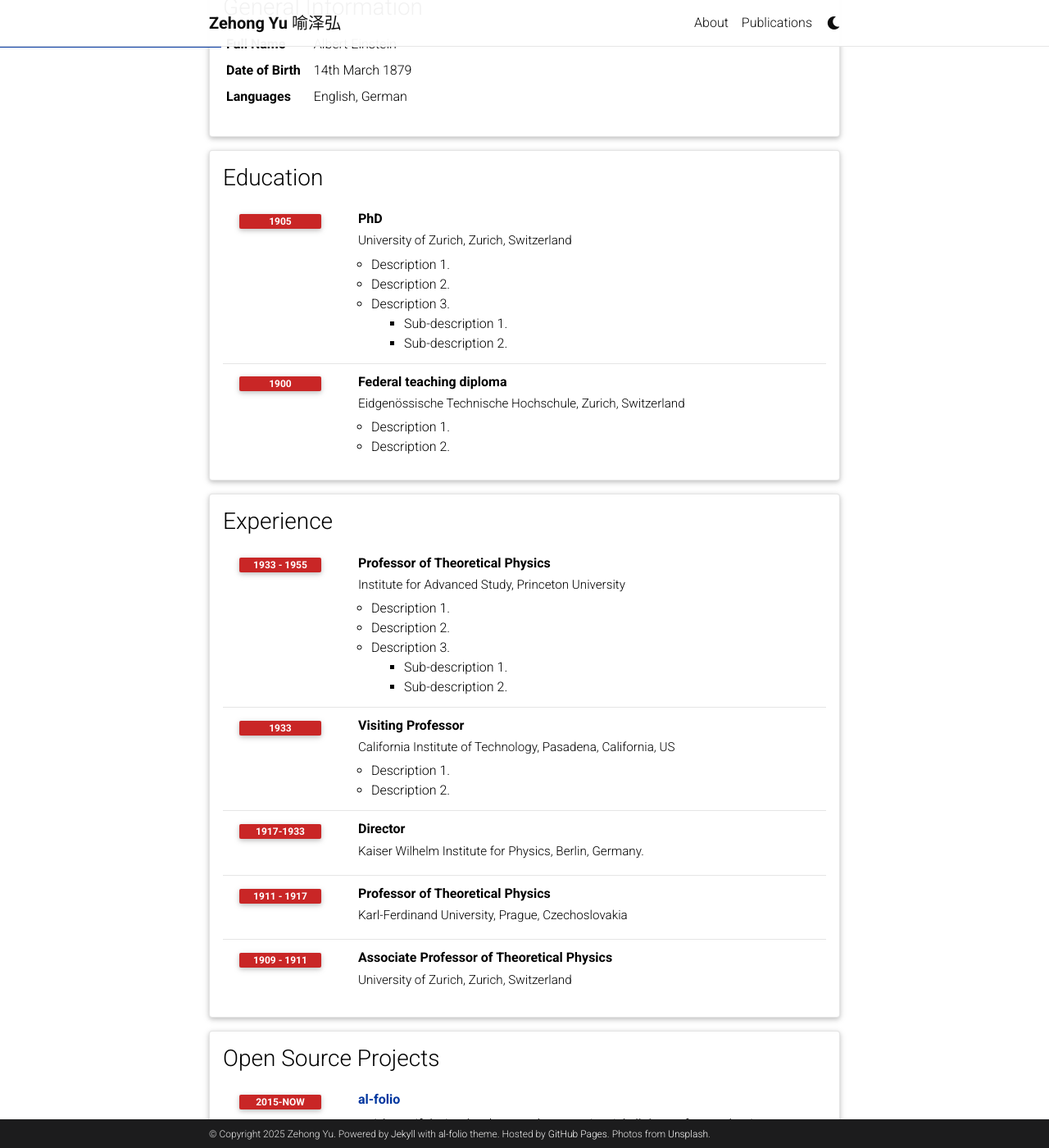
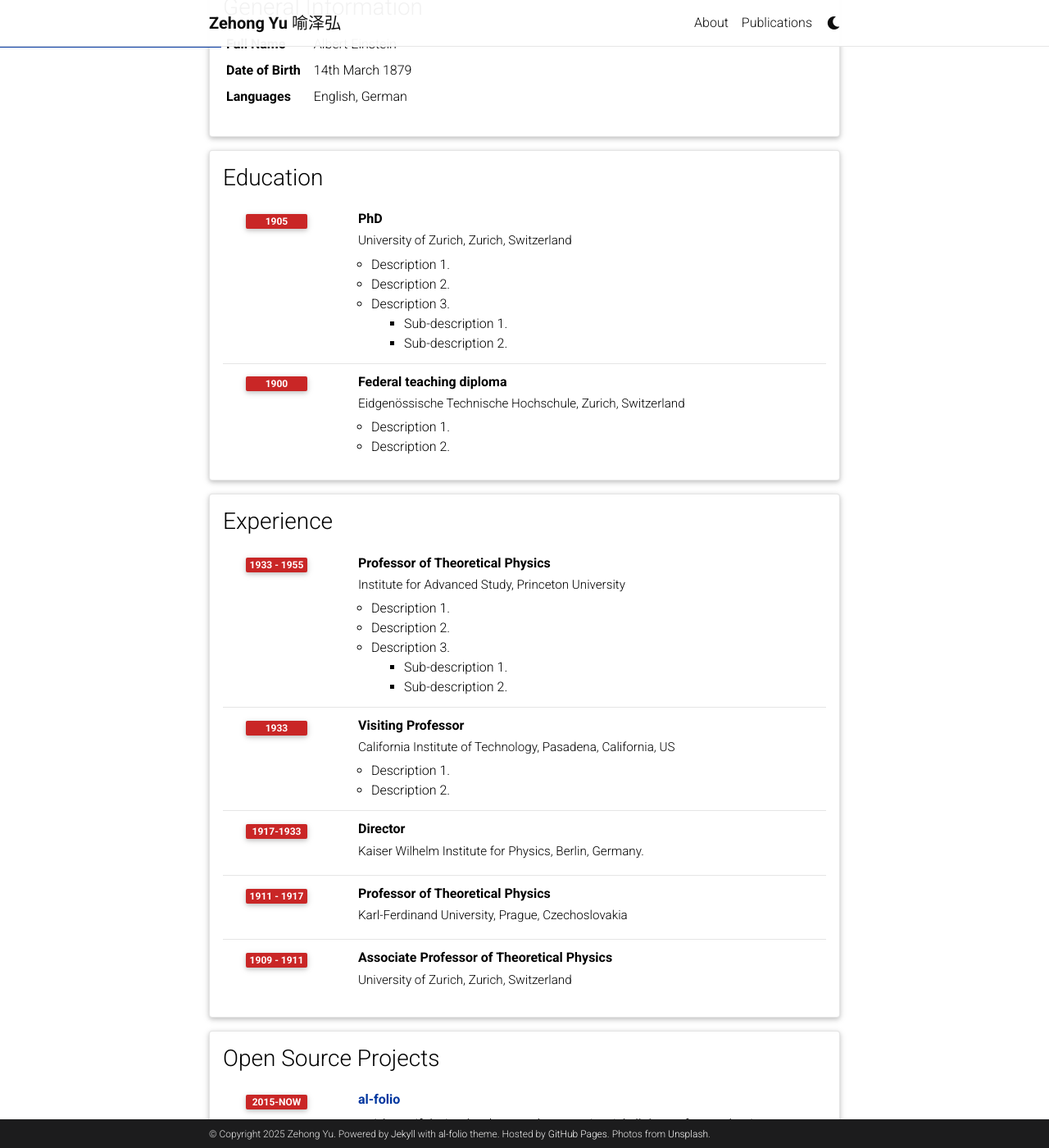
Before and after one commit to YzhDDDing/yzhddding.github.io, a Jekyll site: the page built from _pages/cv.md, in a window 1280 px wide and 1400 px high, scrolled down 210 px. Shown: the whole window at 82% size. Built offline with Jekyll 4.4.1, drawn with Linux system fonts in a browser that asks for light colours; comment, search, counter and statistics services are not loaded; a style sheet for code colours, icons or effects is not loaded.

Commit message:
fix badge width

```diff
--- a/_sass/_base.scss
+++ b/_sass/_base.scss
@@ -415,7 +415,6 @@ footer.sticky-bottom {
       .badge {
         color: var(--global-card-bg-color) !important;
         background-color: #c92626 !important;
-        width: 100px;
         text-align: center;
         display: inline-block;
       }
@@ -624,7 +623,7 @@ footer.sticky-bottom {
       .abbr {
         height: 2rem;
         margin-bottom: 0.5rem;
-
+        width: 100px;
         abbr {
           display: inline-block;
           background-color: var(--global-item-color);
@@ -695,9 +694,6 @@ footer.sticky-bottom {
       }
 
       .badges {
-        width: 100px;
-        text-align: center;
-        display: inline-block;
         span {
           display: inline-block;
           color: $black-color;
```
